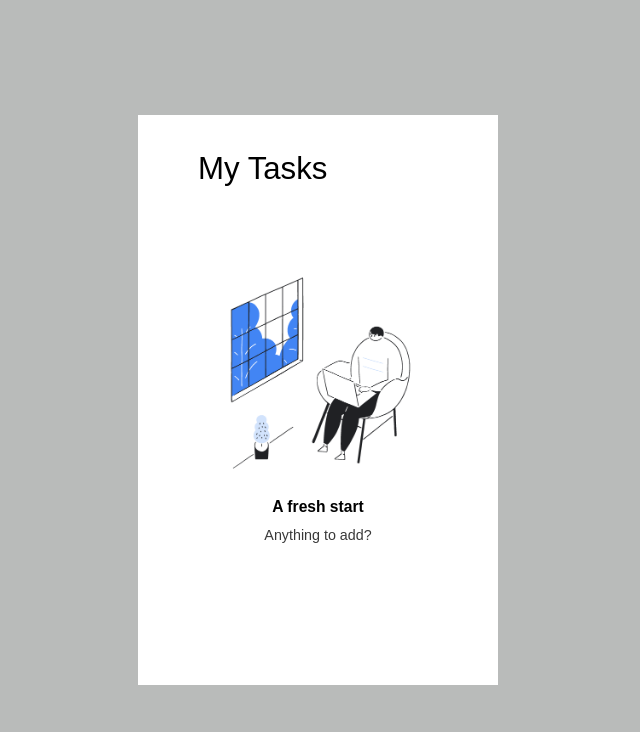
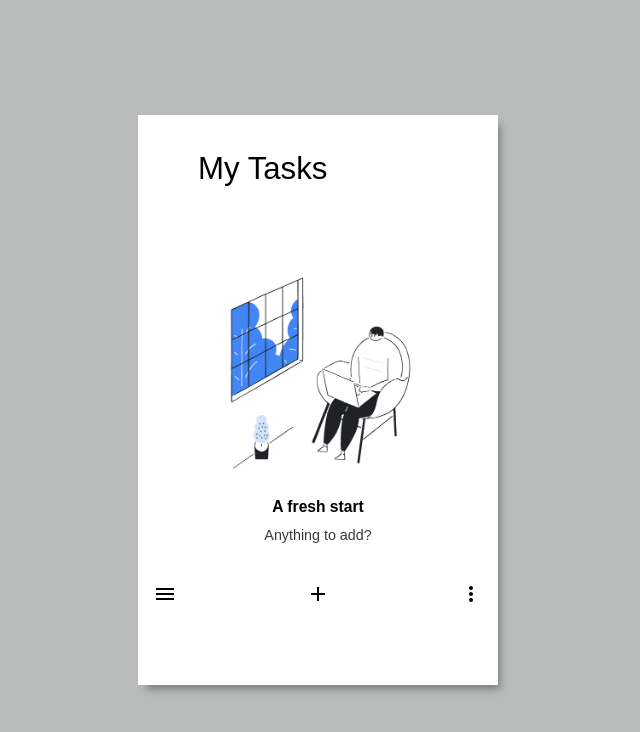
Before and after one commit to arianaberger/google-tasks, a React (Create React App) app in the folder google-tasks/: page / in a window 1280 px wide. Shown: the top 732 px of the page, without its empty margins (322-962 px from the left). Built offline with nearby package versions, Linux system fonts and the light colour scheme.

Commit message:
Start adding footer icons and more styling

```diff
--- a/google-tasks/src/App.css
+++ b/google-tasks/src/App.css
@@ -27,8 +27,13 @@
   min-height: 550px;
   background-color: #fff;
   text-align: left;
-  padding: 10px
+  padding: 10px;
+  box-shadow: 5px 5px 8px #d1d1d1;
+  -webkit-box-shadow: 5px 7px 8px -3px rgba(0,0,0,0.34);
+  -moz-box-shadow: 5px 7px 8px -3px rgba(0,0,0,0.34);
 }
+
+/* General Formatting */
 
 h2 {
   font-weight: normal;
@@ -50,6 +55,33 @@ h6 {
   text-align: center;
 }
 
+/* Menu Footer Stylings */
+
+.Menu-footer {
+  display: flex;
+  justify-content: center;
+  width: 340px;
+}
+
+.Col-1 {
+  width: 33%;
+  padding: 5px;
+}
+
+.Col-2 {
+  width: 33%;
+  padding: 5px;
+  text-align: center;
+}
+
+.Col-3 {
+  width: 33%;
+  padding: 5px;
+  text-align: right;
+}
+
+/* Task-specific Formatting */
+
 .Completed-tasks {
   text-decoration: line-through;
 }
--- a/google-tasks/src/App.js
+++ b/google-tasks/src/App.js
@@ -1,6 +1,7 @@
 import React from 'react';
 import './App.css';
 import TasksContainer from './TasksContainer';
+import MenuFooter from './MenuFooter'
 
 function App() {
   return (
@@ -9,6 +10,7 @@ function App() {
         <div className="App-main">
           <h2>My Tasks</h2>
           <TasksContainer />
+          <MenuFooter />
         </div>
       </header>
     </div>
--- /dev/null
+++ b/google-tasks/src/MenuFooter.js
@@ -0,0 +1,16 @@
+import React from 'react';
+import {Menu, MoreVert, Add} from '@material-ui/icons';
+
+const MenuFooter = () => {
+  return (
+    <>
+    <div className="Menu-footer">
+      <div className="Col-1"><Menu /></div>
+      <div className="Col-2"><Add /></div>
+      <div className="Col-3"><MoreVert /></div>
+    </div>
+    </>
+  )
+}
+
+export default MenuFooter;
```
Also changed, not shown: google-tasks/src/images/complete-all-tasks.png (added).
